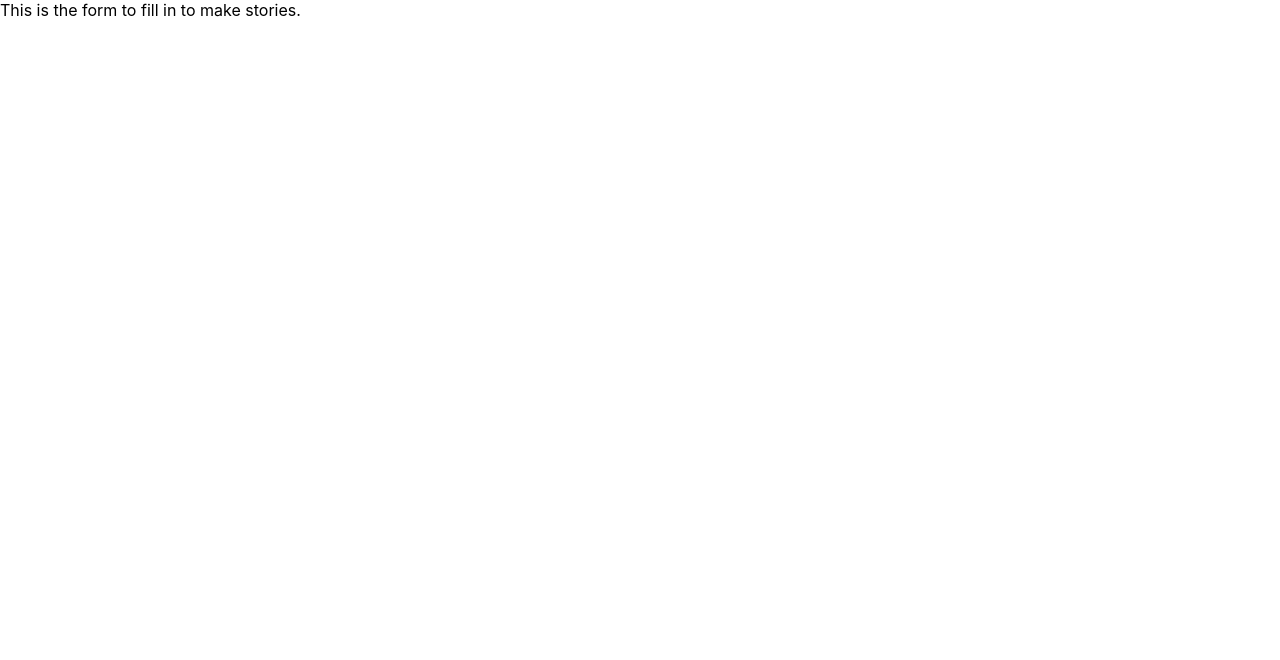
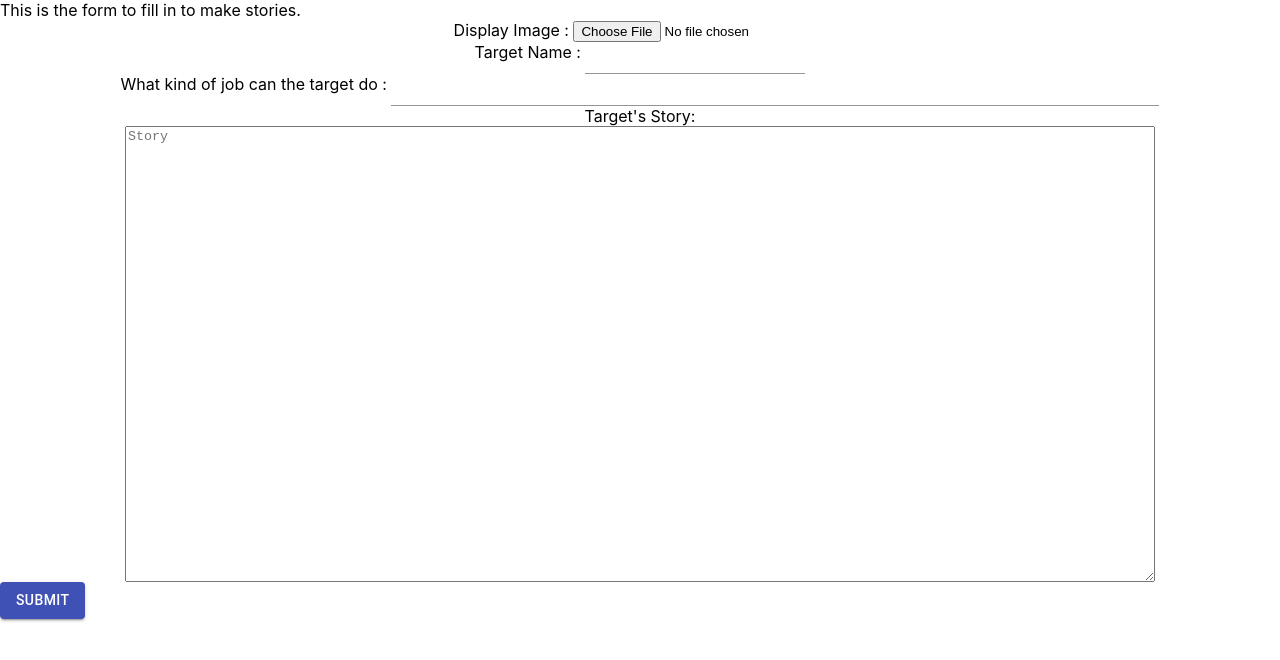
Before and after one commit to avinash-vk/Meraki, a React (Create React App) app: page /story/new/1 in a window 1280 px wide. Shown: the top 660 px of the page. Built offline with nearby package versions, Linux system fonts and the light colour scheme.

Commit message:
basic form

```diff
--- a/src/views/story/storyCreateForm.js
+++ b/src/views/story/storyCreateForm.js
@@ -1,7 +1,41 @@
 import React from 'react';
+import {
+  Button,
+  FormGroup,
+  TextField,
+  TextareaAutosize }
+   from '@material-ui/core';
 
 const StoryCreateForm = () => {
-  return <div>This is the form to fill in to make stories.</div>;
+  return <div>
+    This is the form to fill in to make stories.
+    <div>
+    <form>
+      <FormGroup>
+          <label style={{alignSelf:"center"}}> Display Image : {' '}
+          <input type="file" id="displayImg" label="Display Image"/>
+          </label>
+      </FormGroup>
+      <FormGroup>
+          <label style={{alignSelf:"center"}}> Target Name : {' '}
+          <TextField id="targetName"/>
+          </label>
+        </FormGroup>
+        <FormGroup>
+          <label style={{alignSelf:"center"}}> What kind of job can the target do : {' '}
+          <TextField id="targetJob" style={{width:"60vw",alignSelf:"center"}}/>
+          </label>
+        </FormGroup>
+        <FormGroup>
+          <label style={{alignSelf:"center"}}> Target's Story: </label>
+          <TextareaAutosize id="targetStory" placeholder="Story" rowsMin={30}style={{width:"80vw",alignSelf:"center"}}/>
+        </FormGroup>
+      <Button variant="contained" color="primary">
+        Submit
+      </Button>
+      </form>
+      </div>
+  </div>;
 };
 
 export default StoryCreateForm;
```
